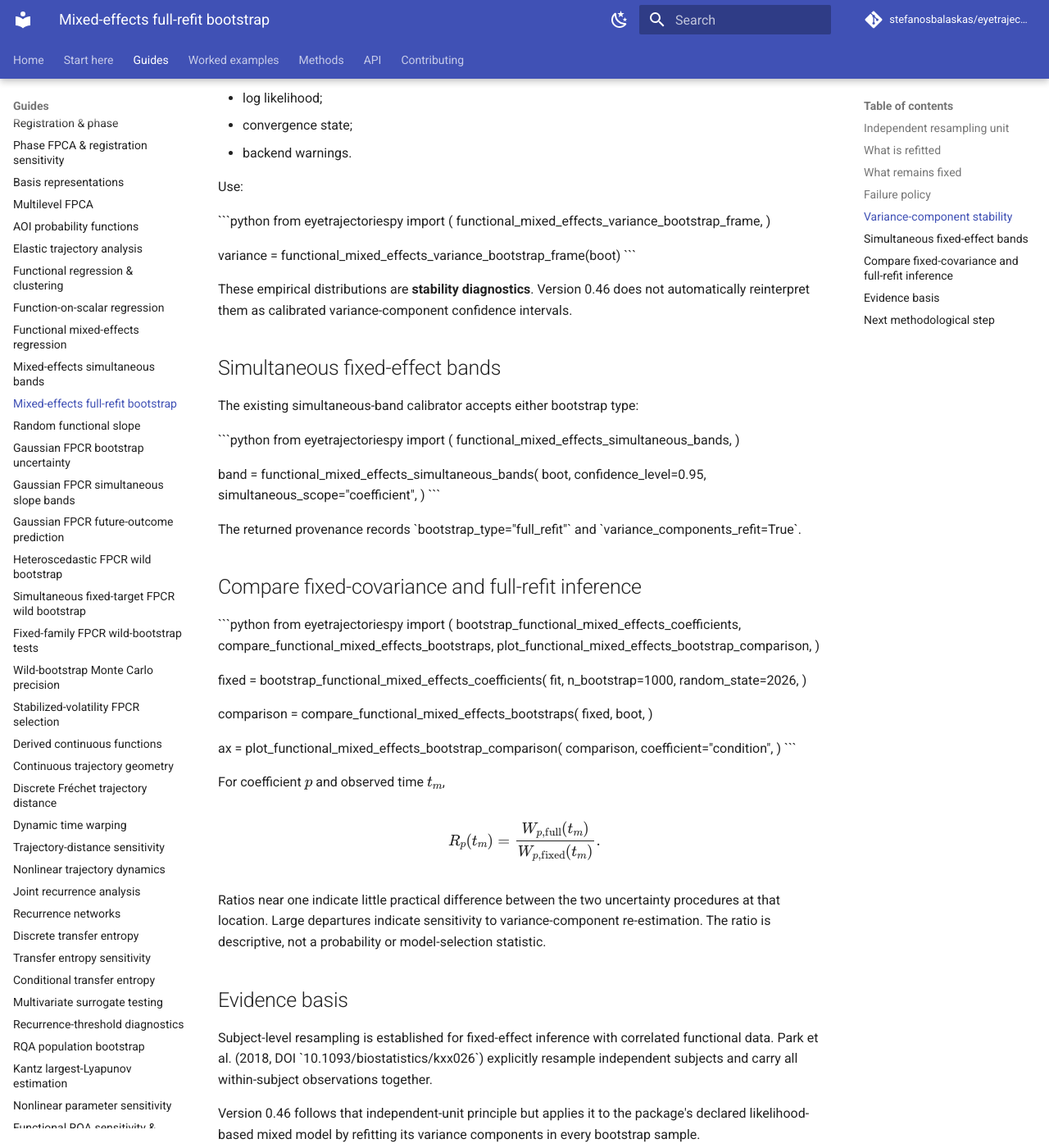
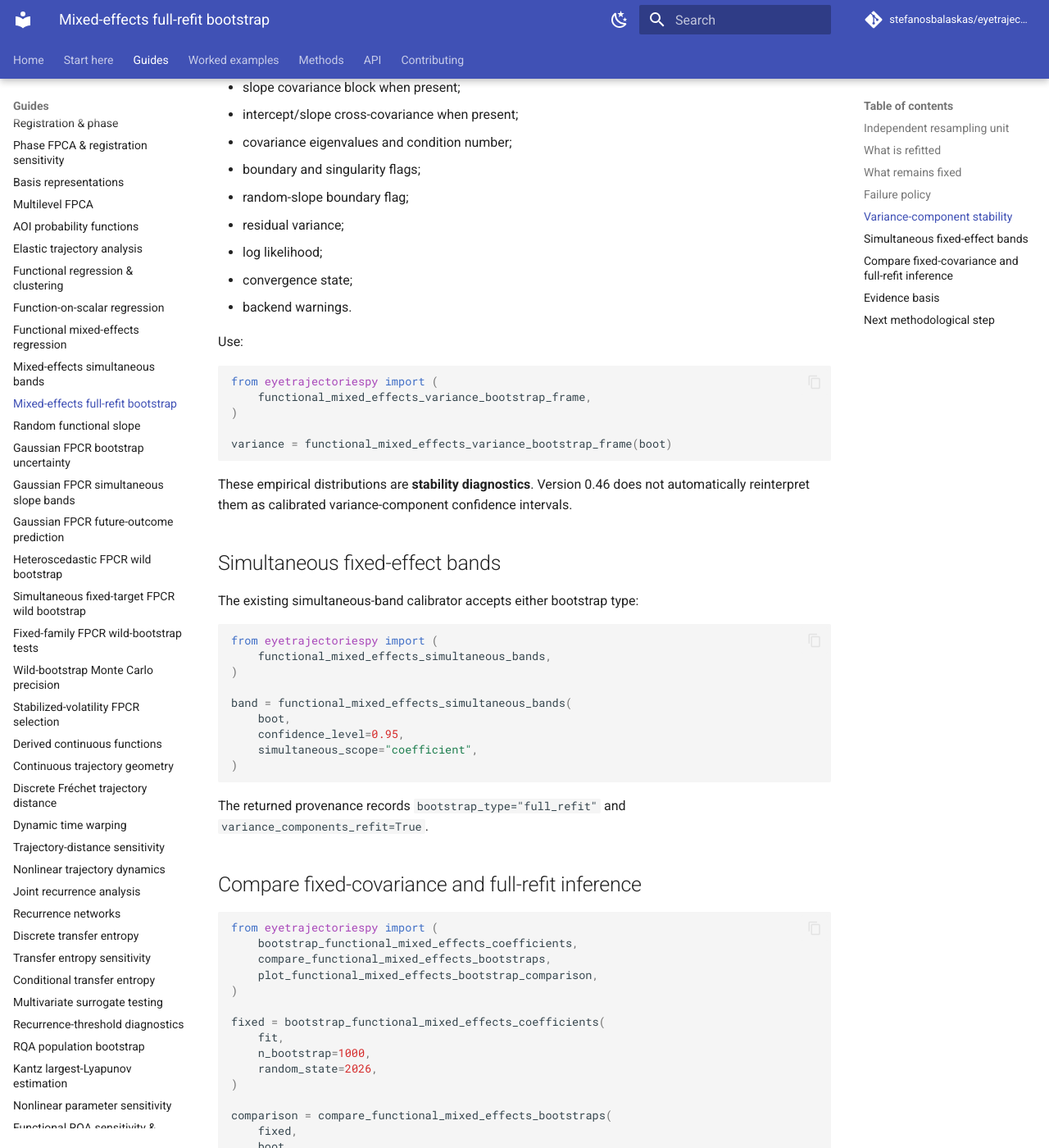
Before and after one commit to stefanosbalaskas/eyetrajectoriespy, an MkDocs documentation site: the page built from docs/methods/functional-mixed-effects-full-refit-bootstrap.md, in a window 1280 px wide and 1400 px high, scrolled down 2304 px. Shown: the whole window at 82% size. Built offline with MkDocs 1.6.1 and Material for MkDocs 9.7.7, drawn with Linux system fonts in a browser that asks for light colours; comment, search, counter and statistics services are not loaded; some of the changed text lies outside the part shown.

Commit message:
Remove escaped Markdown backticks from full-refit guide

````diff
--- a/docs/methods/functional-mixed-effects-full-refit-bootstrap.md
+++ b/docs/methods/functional-mixed-effects-full-refit-bootstrap.md
@@ -3,14 +3,14 @@
 Version 0.46 adds a second, deliberately distinct participant bootstrap for the
 likelihood-based functional mixed-effects layer.
 
-The existing \`bootstrap_functional_mixed_effects_coefficients()\` resamples
+The existing `bootstrap_functional_mixed_effects_coefficients()` resamples
 whole participants but holds the fitted random-effect covariance and residual
 variance fixed. It therefore provides conditional fixed-effect inference under
 the reference covariance model.
 
 Version 0.46 adds:
 
-\`\`\`python
+```python
 from eyetrajectoriespy import (
     bootstrap_functional_mixed_effects_full_refit,
 )
@@ -20,7 +20,7 @@ boot = bootstrap_functional_mixed_effects_full_refit(
     n_bootstrap=1000,
     random_state=2026,
 )
-\`\`\`
+```
 
 For bootstrap replicate \(b\),
 
@@ -47,19 +47,19 @@ $$
 the two copies of source participant 7 receive **different bootstrap group
 identities** before fitting, for example:
 
-\`\`\`text
+```text
 source_participant_id = 7
 bootstrap_participant_id = bootstrap_0002_group_0001
 
 source_participant_id = 7
 bootstrap_participant_id = bootstrap_0002_group_0002
-\`\`\`
+```
 
 This is essential. Reusing the original participant ID would cause
-\`MixedLM\` to merge both bootstrap copies into one random-effect group.
+`MixedLM` to merge both bootstrap copies into one random-effect group.
 
 Both identities remain auditable through
-\`functional_mixed_effects_bootstrap_identity_frame()\`.
+`functional_mixed_effects_bootstrap_identity_frame()`.
 
 ## What is refitted
 
@@ -79,7 +79,7 @@ therefore refit in every replicate.
 "Full refit" is conditional on the declared model specification. Version 0.46
 does not rerun or change preprocessing, response dimension, predictors,
 random-slope choice, random-effect structure, basis sizes, deterministic knot
-construction, spline degree, REML versus ML, optimizer, or \`maxiter\`.
+construction, spline degree, REML versus ML, optimizer, or `maxiter`.
 
 Thus 0.46 propagates variance-component estimation variability **within the
 declared model**; it does not rerun the entire analytical workflow.
@@ -88,9 +88,9 @@ declared model**; it does not rerun the entire analytical workflow.
 
 The only inferential behavior is
 
-\`\`\`text
+```text
 failed_replicate_policy = "raise"
-\`\`\`
+```
 
 If a bootstrap sample is rank deficient, fails optimization, or otherwise
 cannot produce the declared fit, the entire bootstrap raises immediately.
@@ -114,13 +114,13 @@ The result retains, for every replicate:
 
 Use:
 
-\`\`\`python
+```python
 from eyetrajectoriespy import (
     functional_mixed_effects_variance_bootstrap_frame,
 )
 
 variance = functional_mixed_effects_variance_bootstrap_frame(boot)
-\`\`\`
+```
 
 These empirical distributions are **stability diagnostics**. Version 0.46 does
 not automatically reinterpret them as calibrated variance-component confidence
@@ -130,7 +130,7 @@ intervals.
 
 The existing simultaneous-band calibrator accepts either bootstrap type:
 
-\`\`\`python
+```python
 from eyetrajectoriespy import (
     functional_mixed_effects_simultaneous_bands,
 )
@@ -140,14 +140,14 @@ band = functional_mixed_effects_simultaneous_bands(
     confidence_level=0.95,
     simultaneous_scope="coefficient",
 )
-\`\`\`
+```
 
-The returned provenance records \`bootstrap_type="full_refit"\` and
-\`variance_components_refit=True\`.
+The returned provenance records `bootstrap_type="full_refit"` and
+`variance_components_refit=True`.
 
 ## Compare fixed-covariance and full-refit inference
 
-\`\`\`python
+```python
 from eyetrajectoriespy import (
     bootstrap_functional_mixed_effects_coefficients,
     compare_functional_mixed_effects_bootstraps,
@@ -169,7 +169,7 @@ ax = plot_functional_mixed_effects_bootstrap_comparison(
     comparison,
     coefficient="condition",
 )
-\`\`\`
+```
 
 For coefficient \(p\) and observed time \(t_m\),
 
@@ -192,7 +192,7 @@ probability or model-selection statistic.
 
 Subject-level resampling is established for fixed-effect inference with
 correlated functional data. Park et al. (2018, DOI
-\`10.1093/biostatistics/kxx026\`) explicitly resample independent subjects and
+`10.1093/biostatistics/kxx026`) explicitly resample independent subjects and
 carry all within-subject observations together.
 
 Version 0.46 follows that independent-unit principle but applies it to the
````
